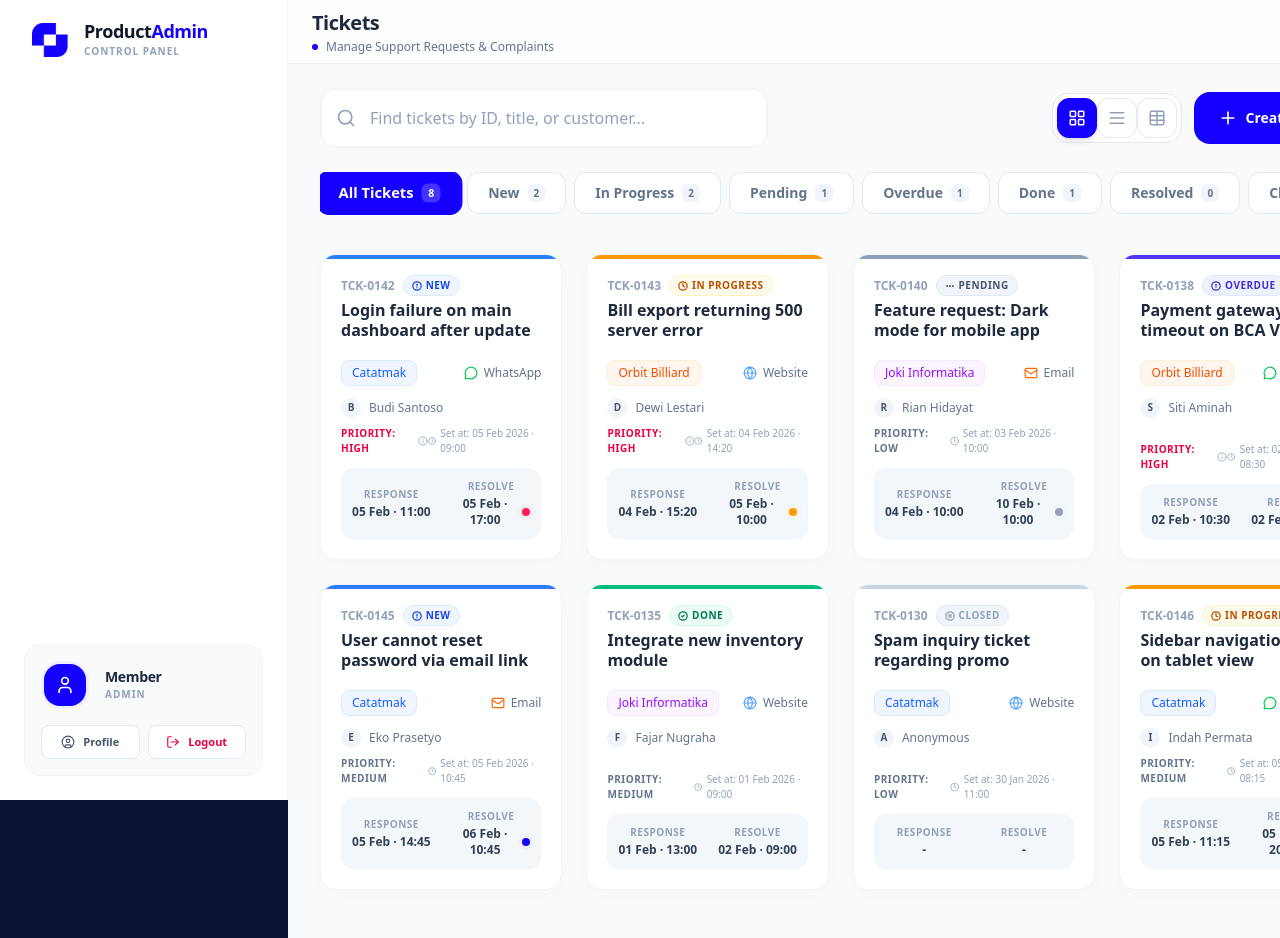
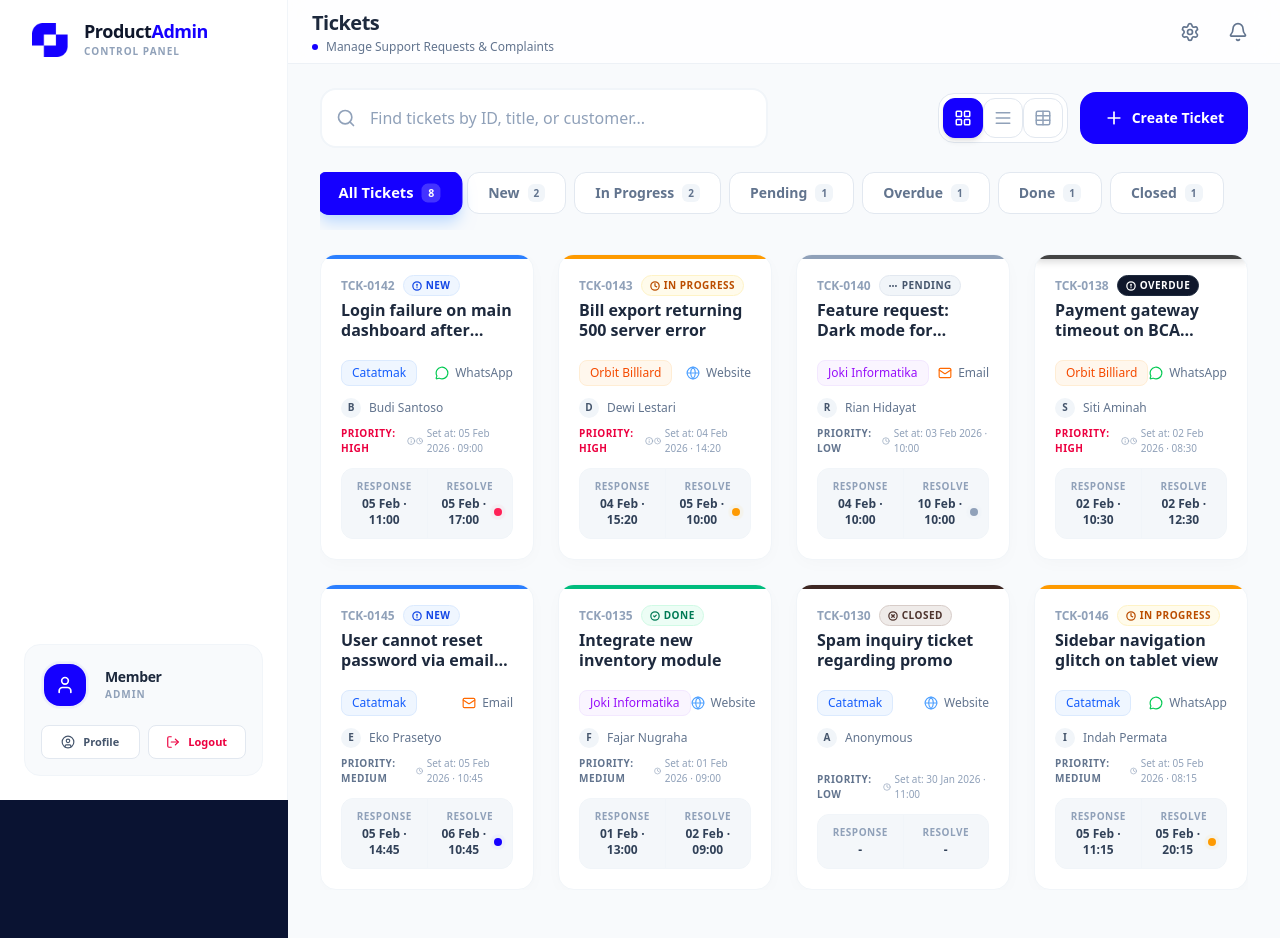
Before and after one commit to RismaMerlinda/TicketingKomplain, a Next.js app: page /dashboard/tickets in a window 1280 px wide. Built offline with nearby package versions, Linux system fonts and the light colour scheme.

Commit message:
Implement real-time activity logging, directional tab animations, and UI refinements

```diff
--- a/app/dashboard/page.tsx
+++ b/app/dashboard/page.tsx
@@ -16,8 +16,8 @@ import {
     Filter,
     Activity,
     MoreHorizontal,
-    Star,
-    Zap
+    Zap,
+    AlertCircle
 } from "lucide-react";
 import {
     AreaChart,
@@ -59,10 +59,12 @@ const ticketTrendData7d = [
 
 
 const statusDistData = [
-    { name: 'Resolved', value: 2312, color: '#10B981' },
-    { name: 'In Progress', value: 128, color: '#F59E0B' },
-    { name: 'Pending', value: 32, color: '#64748B' },
-    { name: 'Critical', value: 12, color: '#F43F5E' },
+    { name: 'Done', value: 1, color: '#10B981' },
+    { name: 'In Progress', value: 2, color: '#F59E0B' },
+    { name: 'Pending', value: 1, color: '#64748B' },
+    { name: 'New', value: 2, color: '#3B82F6' },
+    { name: 'Overdue', value: 1, color: '#000000' },
+    { name: 'Closed', value: 0, color: '#3E2723' },
 ];
 
 import { MOCK_PRODUCTS } from "@/lib/data";
@@ -315,8 +317,8 @@ function DashboardContent() {
         inProgress: dateFilteredTickets.filter((t: any) => t.status === 'In Progress').length,
         overdue: dateFilteredTickets.filter((t: any) => t.status === 'Overdue').length,
         closed: dateFilteredTickets.filter((t: any) => t.status === 'Closed').length,
-        // Group Done & Resolved for the success metric
-        resolvedGroup: dateFilteredTickets.filter((t: any) => ['Done', 'Resolved'].includes(t.status)).length,
+        // Done count for the success metric
+        resolvedGroup: dateFilteredTickets.filter((t: any) => t.status === 'Done').length,
         satisfaction: productData?.stats?.satisfaction || "4.9/5.0"
     };
 
@@ -336,7 +338,7 @@ function DashboardContent() {
 
         if (trendData[dayIndex]) {
             trendData[dayIndex].tickets++;
-            if (['Done', 'Resolved'].includes(t.status)) {
+            if (t.status === 'Done') {
                 trendData[dayIndex].resolved++;
             }
         }
@@ -359,8 +361,10 @@ function DashboardContent() {
         { name: 'New', value: calcStats.new, color: '#3B82F6' },
         { name: 'Pending', value: calcStats.pending, color: '#64748B' },
         { name: 'In Progress', value: calcStats.inProgress, color: '#F59E0B' },
-        { name: 'Resolved', value: calcStats.resolvedGroup, color: '#10B981' },
-    ].filter(d => d.value > 0);
+        { name: 'Done', value: calcStats.resolvedGroup, color: '#10B981' },
+        { name: 'Overdue', value: calcStats.overdue, color: '#000000' },
+        { name: 'Closed', value: calcStats.closed, color: '#3E2723' },
+    ];
 
     const currentDistData = dynamicDistData.length > 0 ? dynamicDistData : (productData ? productData.dist : statusDistData);
 
@@ -479,10 +483,10 @@ function DashboardContent() {
 
                     <div className="grid grid-cols-1 md:grid-cols-2 lg:grid-cols-3 xl:grid-cols-5 gap-6">
                         <StatsCard title="Total Tickets" value={stats?.total ?? (filterRange === '30d' ? "2,543" : "432")} icon={<Ticket size={24} />} trend={filterRange === '30d' ? "+12%" : "+5%"} trendUp={true} />
+                        <StatsCard title="Overdue" value={stats?.overdue ?? "1"} icon={<AlertCircle size={24} className="text-slate-900" />} trend="Action Required" />
                         <StatsCard title="New" value={stats?.new ?? "0"} icon={<Zap size={24} />} />
-                        <StatsCard title="Pending" value={stats?.pending ?? "32"} icon={<Inbox size={24} />} />
                         <StatsCard title="In Progress" value={stats?.inProgress ?? "128"} icon={<Clock size={24} />} />
-                        <StatsCard title="Resolved" value={stats?.resolvedGroup ?? (filterRange === '30d' ? "2,312" : "380")} icon={<CheckCircle2 size={24} />} trend="+8%" trendUp={true} />
+                        <StatsCard title="Done" value={stats?.resolvedGroup ?? (filterRange === '30d' ? "2,312" : "380")} icon={<CheckCircle2 size={24} />} trend="+8%" trendUp={true} />
                     </div>
                 </section>
 
@@ -557,7 +561,7 @@ function DashboardContent() {
                             {/* Center Text */}
                             <div className="absolute top-1/2 left-1/2 -translate-x-1/2 -translate-y-1/2 text-center pointer-events-none">
                                 <span className="block text-4xl font-black text-slate-800 tracking-tighter">
-                                    {stats ? stats.total : (filterRange === '30d' ? '2.5k' : '0.4k')}
+                                    {stats ? stats.total : '7'}
                                 </span>
                                 <span className="text-[10px] text-slate-400 uppercase tracking-widest font-extrabold">Total</span>
                             </div>
@@ -672,8 +676,9 @@ function DashboardContent() {
                                     let dotColor = "bg-slate-300";
 
                                     if (t.includes('pending')) dotColor = "bg-gray-500";
-                                    else if (t.includes('closed')) dotColor = "bg-slate-950";
-                                    else if (t.includes('done') || t.includes('resolved') || t.includes('completed')) dotColor = "bg-emerald-500";
+                                    else if (t.includes('closed')) dotColor = "bg-[#3E2723]";
+                                    else if (t.includes('overdue')) dotColor = "bg-black";
+                                    else if (t.includes('done') || t.includes('completed')) dotColor = "bg-emerald-500";
                                     else if (t.includes('created') || t.includes('new')) dotColor = "bg-blue-500";
                                     else if (t.includes('progress') || t.includes('in progress')) dotColor = "bg-amber-500";
                                     else if (t.includes('updated') || t.includes('changed') || t.includes('modify')) dotColor = "bg-indigo-500";
--- a/app/dashboard/tickets/page.tsx
+++ b/app/dashboard/tickets/page.tsx
@@ -56,10 +56,9 @@ const getStatusStyles = (status: TicketStatus) => {
         case "New": return { bg: "bg-blue-50", text: "text-blue-700", border: "border-blue-100", icon: AlertCircle, accent: "bg-blue-500" };
         case "In Progress": return { bg: "bg-amber-50", text: "text-amber-700", border: "border-amber-100", icon: Clock, accent: "bg-amber-500" };
         case "Pending": return { bg: "bg-slate-100", text: "text-slate-600", border: "border-slate-200", icon: MoreHorizontal, accent: "bg-slate-400" };
-        case "Overdue": return { bg: "bg-indigo-50", text: "text-indigo-700", border: "border-indigo-100", icon: AlertCircle, accent: "bg-indigo-600" };
-        case "Done":
-        case "Resolved": return { bg: "bg-emerald-50", text: "text-emerald-700", border: "border-emerald-100", icon: CheckCircle2, accent: "bg-emerald-500" };
-        case "Closed": return { bg: "bg-slate-100", text: "text-slate-400", border: "border-slate-200", icon: XCircle, accent: "bg-slate-300" };
+        case "Overdue": return { bg: "bg-slate-900", text: "text-white", border: "border-slate-800", icon: AlertCircle, accent: "bg-black" };
+        case "Done": return { bg: "bg-emerald-50", text: "text-emerald-700", border: "border-emerald-100", icon: CheckCircle2, accent: "bg-emerald-500" };
+        case "Closed": return { bg: "bg-[#EFEBE9]", text: "text-[#4E342E]", border: "border-[#D7CCC8]", icon: XCircle, accent: "bg-[#3E2723]" };
     }
 };
 
@@ -100,12 +99,15 @@ const TicketCard = ({ ticket, onClick }: { ticket: TicketData, onClick: () => vo
     return (
         <motion.div
             layout
-            initial={{ opacity: 0, scale: 0.9 }}
-            animate={{ opacity: 1, scale: 1 }}
-            className="group relative bg-white rounded-2xl border border-slate-100 shadow-[0_4px_20px_-4px_rgba(0,0,0,0.03)] overflow-hidden cursor-pointer flex flex-col h-full transition-all"
+            initial={{ opacity: 0, scale: 0.9, x: 10 }}
+            animate={{ opacity: 1, scale: 1, x: 0 }}
+            exit={{ opacity: 0, scale: 0.9, x: -10 }}
+            whileHover={{ y: -10, scale: 1.02 }}
+            whileTap={{ scale: 0.98 }}
+            className="group relative bg-white rounded-2xl border border-slate-100 shadow-[0_4px_20px_-4px_rgba(0,0,0,0.03)] hover:shadow-2xl hover:border-[#1500FF]/20 overflow-hidden cursor-pointer flex flex-col h-full transition-all duration-300"
             onClick={onClick}
         >
-            <div className={`absolute top-0 left-0 right-0 h-1 ${styles.accent}`} />
+            <div className={`absolute top-0 left-0 right-0 h-1 ${styles.accent} ${ticket.status === 'Overdue' ? 'animate-pulse shadow-[0_0_10px_rgba(0,0,0,0.5)]' : ''}`} />
             <div className="p-5 pb-3 flex items-start justify-between">
                 <div>
                     <div className="flex items-center gap-2 mb-1">
@@ -192,8 +194,9 @@ const TicketListItem = ({ ticket, onClick }: { ticket: TicketData, onClick: () =
     return (
         <motion.div
             layout
-            initial={{ opacity: 0, y: 10 }}
-            animate={{ opacity: 1, y: 0 }}
+            initial={{ opacity: 0, y: 10, x: 20 }}
+            animate={{ opacity: 1, y: 0, x: 0 }}
+            exit={{ opacity: 0, x: -20 }}
             className="group relative bg-white rounded-2xl border border-slate-100 shadow-sm overflow-hidden cursor-pointer transition-all"
             onClick={onClick}
         >
@@ -298,10 +301,10 @@ const FilterTab = ({ label, count, isActive, onClick }: { label: string, count?:
         onClick={onClick}
         className={`
             px-5 py-2.5 rounded-xl text-sm font-bold transition-all duration-300 border
-            flex items-center gap-2 whitespace-nowrap
+            flex items-center gap-2 whitespace-nowrap active:scale-95
             ${isActive
-                ? "bg-[#1500FF] border-[#1500FF] text-white scale-105"
-                : "bg-white border-slate-200 text-slate-500 hover:border-[#1500FF]/30 hover:text-[#1500FF] hover:bg-slate-50"
+                ? "bg-[#1500FF] border-[#1500FF] text-white scale-105 shadow-lg shadow-blue-200"
+                : "bg-white border-slate-200 text-slate-500 hover:border-[#1500FF]/30 hover:text-[#1500FF] hover:bg-slate-50 hover:shadow-sm"
             }
         `}
     >
@@ -326,7 +329,7 @@ const ViewToggle = ({ mode, current, onClick }: { mode: ViewMode, current: ViewM
     return (
         <button
             onClick={() => onClick(mode)}
-            className={`p-2.5 rounded-xl border transition-all ${mode === current ? 'bg-[#1500FF] border-[#1500FF] text-white shadow-md' : 'bg-white border-slate-200 text-slate-400 hover:text-[#1500FF] hover:border-[#1500FF]/30'}`}
+            className={`p-2.5 rounded-xl border transition-all active:scale-90 ${mode === current ? 'bg-[#1500FF] border-[#1500FF] text-white shadow-md' : 'bg-white border-slate-200 text-slate-400 hover:text-[#1500FF] hover:border-[#1500FF]/30 hover:shadow-sm'}`}
         >
             <Icon size={18} />
         </button>
@@ -338,6 +341,16 @@ export default function TicketsPage() {
     const [tickets, setTickets] = useState<TicketData[]>([]);
     const [products, setProducts] = useState<Record<string, any>>(MOCK_PRODUCTS);
     const [activeTab, setActiveTab] = useState<TicketStatus | "All">("All");
+    const [direction, setDirection] = useState(0);
+    const tabOrder: (TicketStatus | "All")[] = ["All", "New", "In Progress", "Pending", "Overdue", "Done", "Closed"];
+
+    const handleTabChange = (status: TicketStatus | "All") => {
+        const prevIndex = tabOrder.indexOf(activeTab);
+        const newIndex = tabOrder.indexOf(status);
+        setDirection(newIndex > prevIndex ? 1 : -1);
+        setActiveTab(status);
+    };
+
     const [searchQuery, setSearchQuery] = useState("");
     const [viewMode, setViewMode] = useState<ViewMode>("GRID");
 
@@ -579,35 +592,44 @@ export default function TicketsPage() {
 
                 {/* 2. Filters Row */}
                 <div className="flex items-center gap-2 overflow-x-auto pb-4 scrollbar-hide -mx-4 px-4 md:mx-0 md:px-0">
-                    <FilterTab label="All Tickets" isActive={activeTab === "All"} onClick={() => setActiveTab("All")} count={roleFilteredTickets.length} />
-                    {(["New", "In Progress", "Pending", "Overdue", "Done", "Resolved", "Closed"] as TicketStatus[]).map(s => (
-                        <FilterTab key={s} label={s} isActive={activeTab === s} onClick={() => setActiveTab(s)} count={roleFilteredTickets.filter(t => t.status === s).length} />
+                    <FilterTab label="All Tickets" isActive={activeTab === "All"} onClick={() => handleTabChange("All")} count={roleFilteredTickets.length} />
+                    {(["New", "In Progress", "Pending", "Overdue", "Done", "Closed"] as TicketStatus[]).map(s => (
+                        <FilterTab key={s} label={s} isActive={activeTab === s} onClick={() => handleTabChange(s)} count={roleFilteredTickets.filter(t => t.status === s).length} />
                     ))}
                 </div>
 
                 {/* 3. Ticket Content */}
-
+                <div className="relative overflow-hidden min-h-[400px]">
+                    <AnimatePresence initial={false} mode="wait" custom={direction}>
+                        <motion.div
+                            key={activeTab + viewMode}
+                            custom={direction}
+                            initial={{ opacity: 0, x: direction * 50 }}
+                            animate={{ opacity: 1, x: 0 }}
+                            exit={{ opacity: 0, x: -direction * 50 }}
+                            transition={{ duration: 0.3, ease: "easeInOut" }}
+                            className="w-full"
+                        >
                             {/* GRID VIEW */}
                             {viewMode === "GRID" && (
                                 <div className="grid grid-cols-1 md:grid-cols-2 lg:grid-cols-3 xl:grid-cols-4 gap-6">
-                        <AnimatePresence mode="popLayout">
                                     {filteredTickets.map(ticket => (
                                         <TicketCard key={ticket.id} ticket={ticket} onClick={() => setSelectedTicket(ticket)} />
                                     ))}
-                        </AnimatePresence>
                                 </div>
                             )}
 
                             {/* LIST VIEW */}
                             {viewMode === "LIST" && (
                                 <div className="flex flex-col gap-3 max-w-[1200px] mx-auto w-full">
-                        <AnimatePresence mode="popLayout">
                                     {filteredTickets.map(ticket => (
                                         <TicketListItem key={ticket.id} ticket={ticket} onClick={() => setSelectedTicket(ticket)} />
                                     ))}
+                                </div>
+                            )}
+                        </motion.div>
                     </AnimatePresence>
                 </div>
-                )}
 
                 {/* TABLE VIEW */}
                 {viewMode === "TABLE" && (
@@ -721,8 +743,8 @@ export default function TicketsPage() {
                                 </div>
                             </div>
                             <div className="p-6 border-t border-slate-100 bg-white flex justify-end gap-3">
-                                <button onClick={() => setIsAddModalOpen(false)} className="px-6 py-2.5 rounded-xl border border-slate-200 text-slate-600 font-bold hover:bg-slate-50">Cancel</button>
-                                <button onClick={handleAddTicket} className="px-6 py-2.5 rounded-xl bg-[#1500FF] text-white font-bold hover:bg-[#1500FF]/90">Save Ticket</button>
+                                <button onClick={() => setIsAddModalOpen(false)} className="px-6 py-2.5 rounded-xl border border-slate-200 text-slate-500 font-bold hover:bg-slate-100 hover:text-slate-800 transition-all active:scale-95">Cancel</button>
+                                <button onClick={handleAddTicket} className="px-6 py-2.5 rounded-xl bg-[#1500FF] text-white font-bold hover:bg-blue-700 hover:shadow-lg hover:shadow-blue-200 transition-all active:scale-95">Save Ticket</button>
                             </div>
                         </motion.div>
                     </div>
@@ -778,8 +800,8 @@ export default function TicketsPage() {
                             </div>
 
                             <div className="p-6 border-t border-slate-100 bg-slate-50 flex justify-end gap-3">
-                                <button onClick={() => setDeleteModal({ isOpen: true, ticketId: selectedTicket.id })} className="px-5 py-2.5 rounded-xl border border-rose-200 text-rose-600 font-bold hover:bg-rose-50 flex items-center gap-2"><Trash2 size={16} /> Delete</button>
-                                <button onClick={() => setSelectedTicket(null)} className="px-6 py-2.5 rounded-xl bg-[#1500FF] text-white font-bold hover:bg-[#1500FF]/90 shadow-lg">Done</button>
+                                <button onClick={() => setDeleteModal({ isOpen: true, ticketId: selectedTicket.id })} className="px-5 py-2.5 rounded-xl border border-rose-200 text-rose-500 font-bold hover:bg-rose-500 hover:text-white transition-all active:scale-95 flex items-center gap-2"><Trash2 size={16} /> Delete</button>
+                                <button onClick={() => setSelectedTicket(null)} className="px-6 py-2.5 rounded-xl bg-[#1500FF] text-white font-bold hover:bg-blue-700 hover:shadow-lg hover:shadow-blue-200 transition-all active:scale-95">Done</button>
                             </div>
                         </motion.div>
                     </div>
--- a/lib/tickets.ts
+++ b/lib/tickets.ts
@@ -5,7 +5,7 @@
 export interface TicketData {
     id: string;
     code: string;
-    status: "New" | "In Progress" | "Pending" | "Overdue" | "Done" | "Closed" | "Resolved";
+    status: "New" | "In Progress" | "Pending" | "Overdue" | "Done" | "Closed";
     title: string;
     description?: string;
     product: string;
```
Also changed, not shown: app/context/AuthContext.tsx (+22 -5 lines). Lines whose indentation alone changed are shown as unchanged.
